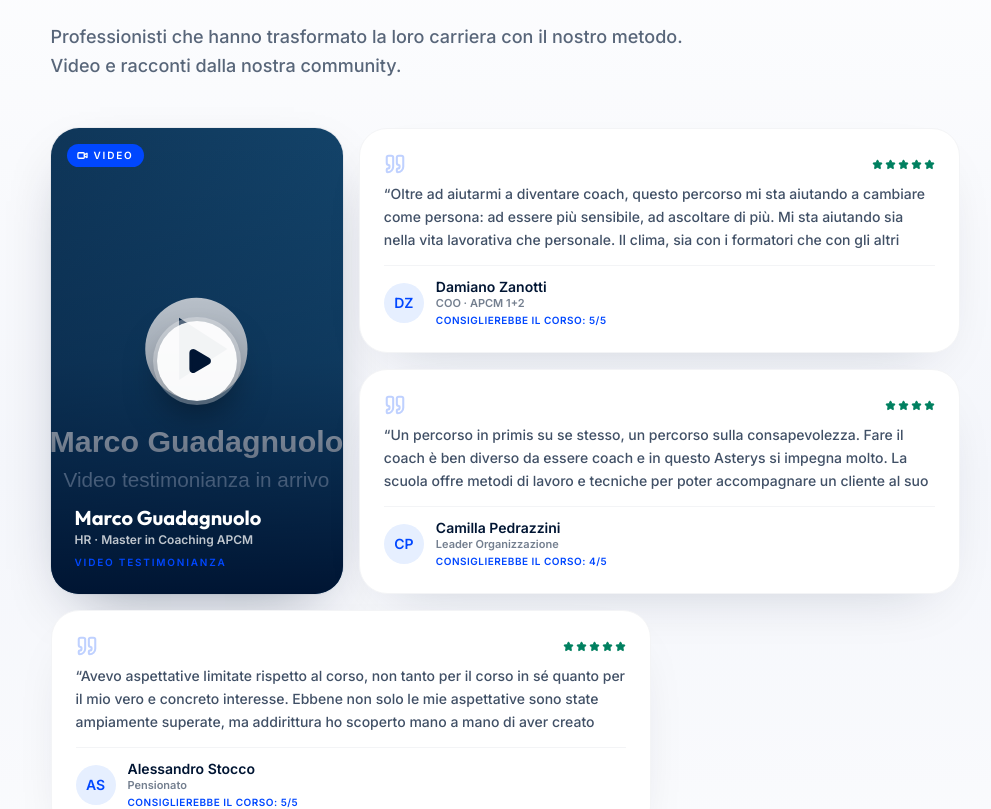
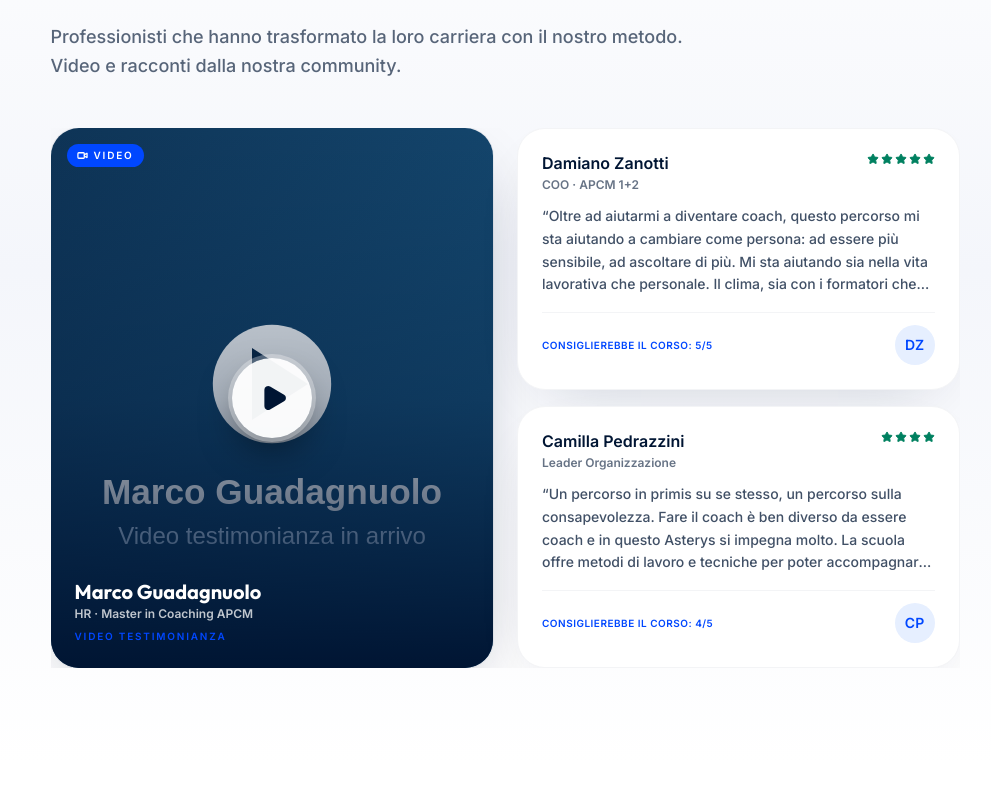
Before and after one commit to danielecolasanti22-wq/asterys-lab---scuola-di-coaching-icf, a React (Vite) app: page / in a window 1280 px wide. Shown: the part 4049-4858 px from the top of the page, without its empty margins (135-1126 px from the left). Built offline with nearby package versions, Linux system fonts and the light colour scheme.

Commit message:
Aggiorna carosello testimonianze home e video Marco

```diff
--- a/src/constants/coursesContent.tsx
+++ b/src/constants/coursesContent.tsx
@@ -270,7 +270,8 @@ export const commonTestimonials: CourseTestimonial[] = [
     quote:
       "Video testimonianza in arrivo: qui comparirà il contributo di Marco Guadagnuolo appena caricato.",
     video: {
-      poster: "/testimonials/posters/marco-guadagnuolo-placeholder.svg"
+      poster: "/testimonials/posters/marco-guadagnuolo-placeholder.svg",
+      src: "/testimonials/videos/marco-guadagnuolo.mp4"
     }
   },
   {
--- a/src/pages/Home.tsx
+++ b/src/pages/Home.tsx
@@ -1,4 +1,4 @@
-import { useState } from 'react';
+import { useEffect, useMemo, useState } from 'react';
 import { Link } from 'react-router-dom';
 import { motion, AnimatePresence } from 'motion/react';
 import {
@@ -448,7 +448,33 @@ const AdvisorBand = () => (
 const Testimonianze = () => {
   const testimonials = commonTestimonials;
   const [activeVideoTestimonial, setActiveVideoTestimonial] = useState<number | null>(null);
+  const [activeSlide, setActiveSlide] = useState(0);
   const tLead = 'text-base sm:text-lg text-brand-navy/65 font-medium leading-relaxed max-w-2xl';
+  const videoTestimonials = useMemo(() => testimonials.filter((t) => t.video), [testimonials]);
+  const textTestimonials = useMemo(() => testimonials.filter((t) => !t.video), [testimonials]);
+  const slides = useMemo(
+    () =>
+      textTestimonials.reduce<Array<{ video: (typeof testimonials)[number]; cards: (typeof testimonials)[number][] }>>(
+        (acc, testimonial, i) => {
+          if (i % 2 === 0) {
+            acc.push({ video: videoTestimonials[Math.min(acc.length, videoTestimonials.length - 1)], cards: [testimonial] });
+          } else {
+            acc[acc.length - 1].cards.push(testimonial);
+          }
+          return acc;
+        },
+        []
+      ),
+    [textTestimonials, videoTestimonials]
+  );
+
+  useEffect(() => {
+    if (slides.length < 2) return;
+    const interval = window.setInterval(() => {
+      setActiveSlide((prev) => (prev + 1) % slides.length);
+    }, 7000);
+    return () => window.clearInterval(interval);
+  }, [slides.length]);
 
   return (
     <section id="testimonianze" className="py-16 lg:py-24 bg-gradient-to-b from-white via-[#F4F6FB] to-white">
@@ -463,24 +489,25 @@ const Testimonianze = () => {
           </p>
         </div>
 
-        <div className="grid grid-cols-1 sm:grid-cols-2 lg:grid-cols-3 gap-3 lg:gap-4 lg:auto-rows-[225px]">
-          {testimonials.map((t, i) => {
-            const isBig = i === 0;
-            const layout = isBig
-              ? 'sm:col-span-2 sm:row-span-2 lg:col-span-1 lg:row-span-2'
-              : 'lg:col-span-2 lg:row-span-1';
-
-            if (t.video) {
-              return (
+        {slides.length > 0 ? (
+          <div className="relative overflow-hidden">
+            <AnimatePresence mode="wait">
+              <motion.div
+                key={activeSlide}
+                initial={{ opacity: 0, x: 36 }}
+                animate={{ opacity: 1, x: 0 }}
+                exit={{ opacity: 0, x: -36 }}
+                transition={{ duration: 0.45, ease: 'easeOut' }}
+                className={`grid grid-cols-1 lg:grid-cols-2 gap-4 lg:gap-6 items-stretch ${activeSlide % 2 === 1 ? 'lg:[&>*:first-child]:order-2' : ''}`}
+              >
                 <button
-                  key={i}
                   type="button"
-                  onClick={() => setActiveVideoTestimonial(i)}
-                  className={`group relative overflow-hidden rounded-[1.5rem] lg:rounded-[1.75rem] text-left ring-1 ring-brand-navy/5 shadow-[0_24px_60px_-28px_rgba(0,21,51,0.45)] min-h-[340px] sm:min-h-[380px] lg:min-h-0 ${layout}`}
+                  onClick={() => setActiveVideoTestimonial(testimonials.findIndex((t) => t.name === slides[activeSlide].video.name))}
+                  className="group relative overflow-hidden rounded-[1.5rem] lg:rounded-[1.75rem] text-left ring-1 ring-brand-navy/5 shadow-[0_24px_60px_-28px_rgba(0,21,51,0.45)] min-h-[340px] sm:min-h-[420px]"
                 >
                   <img
-                    src={t.video.poster}
-                    alt={t.name}
+                    src={slides[activeSlide].video.video?.poster}
+                    alt={slides[activeSlide].video.name}
                     className="absolute inset-0 h-full w-full object-cover transition-transform duration-700 group-hover:scale-105"
                   />
                   <div className="absolute inset-0 bg-gradient-to-t from-brand-navy via-brand-navy/30 to-transparent" />
@@ -488,48 +515,57 @@ const Testimonianze = () => {
                     <Video size={11} strokeWidth={2.75} />
                     Video
                   </div>
-                  {t.video.duration ? (
+                  {slides[activeSlide].video.video?.duration ? (
                     <div className="absolute top-4 right-4 rounded-full bg-black/55 backdrop-blur px-2.5 py-1 text-[10px] font-black text-white tracking-wide">
-                      {t.video.duration}
+                      {slides[activeSlide].video.video?.duration}
                     </div>
                   ) : null}
                   <div className="absolute inset-0 flex items-center justify-center">
                     <span className="inline-flex h-16 w-16 lg:h-20 lg:w-20 items-center justify-center rounded-full bg-white/95 text-brand-navy shadow-[0_16px_40px_-10px_rgba(0,0,0,0.6)] ring-4 ring-white/30 transition-transform duration-300 group-hover:scale-110 group-hover:bg-brand-accent group-hover:text-white">
-                      <Play size={isBig ? 28 : 22} strokeWidth={2.5} className="ml-1" fill="currentColor" />
+                      <Play size={28} strokeWidth={2.5} className="ml-1" fill="currentColor" />
                     </span>
                   </div>
                   <div className="absolute bottom-0 left-0 right-0 p-5 lg:p-6 text-white">
-                    <p className={`font-display font-black leading-tight mb-0.5 ${isBig ? 'text-lg lg:text-xl' : 'text-sm lg:text-base'}`}>{t.name}</p>
-                    <p className="text-[11px] lg:text-xs font-semibold text-white/75 leading-tight">{t.role}</p>
-                    {t.cohort ? (
+                    <p className="font-display font-black leading-tight mb-0.5 text-lg lg:text-xl">{slides[activeSlide].video.name}</p>
+                    <p className="text-[11px] lg:text-xs font-semibold text-white/75 leading-tight">{slides[activeSlide].video.role}</p>
+                    {slides[activeSlide].video.cohort ? (
                       <p className="text-[10px] font-black uppercase tracking-[0.18em] text-brand-accent mt-2">
-                        {t.cohort}
+                        {slides[activeSlide].video.cohort}
                       </p>
                     ) : null}
                   </div>
                 </button>
-              );
-            }
 
-            return (
+                <div className="grid grid-cols-1 gap-4">
+                  {slides[activeSlide].cards.map((t, idx) => (
                     <div
-                key={i}
-                className={`relative flex flex-col bg-white rounded-[1.5rem] lg:rounded-[1.75rem] p-5 lg:p-6 border border-gray-100 shadow-[0_22px_60px_-32px_rgba(0,21,51,0.22)] overflow-hidden ${layout}`}
+                      key={`${t.name}-${idx}`}
+                      className="relative flex flex-col bg-white rounded-[1.5rem] lg:rounded-[1.75rem] p-5 lg:p-6 border border-gray-100 shadow-[0_22px_60px_-32px_rgba(0,21,51,0.22)] overflow-hidden"
                     >
-                <div className="flex items-center justify-between mb-2 shrink-0">
-                  <Quote size={22} className="text-brand-accent/25" strokeWidth={2.25} />
+                      <div className="flex items-start justify-between mb-3 gap-3">
+                        <div>
+                          <p className="text-base font-black text-brand-navy leading-tight">{t.name}</p>
+                          <p className="text-xs font-semibold text-brand-navy/60 mt-1">{t.role}</p>
+                        </div>
                         {t.rating ? (
-                    <div className="flex text-[#008060] gap-0.5">
+                          <div className="flex text-[#008060] gap-0.5 shrink-0">
                             {Array.from({ length: t.rating }).map((_, s) => (
-                        <Star key={s} size={11} fill="currentColor" />
+                              <Star key={s} size={12} fill="currentColor" />
                             ))}
                           </div>
                         ) : null}
                       </div>
-                <p className="text-[13px] lg:text-sm text-brand-navy/75 leading-relaxed font-medium flex-1 mb-3 line-clamp-4 min-h-0">
+                      <p className="text-[13px] lg:text-sm text-brand-navy/75 leading-relaxed font-medium flex-1 mb-4 line-clamp-4 min-h-0">
                         “{t.quote}”
                       </p>
-                <div className="flex items-center gap-3 pt-3 border-t border-gray-100 shrink-0">
+                      <div className="flex items-center justify-between pt-3 border-t border-gray-100 shrink-0">
+                        {t.cohort ? (
+                          <p className="text-[10px] font-black uppercase tracking-wider text-brand-accent truncate">
+                            {t.cohort}
+                          </p>
+                        ) : (
+                          <span />
+                        )}
                         {t.img ? (
                           <img
                             src={t.img}
@@ -541,22 +577,14 @@ const Testimonianze = () => {
                             {t.name.split(' ').map((n) => n[0]).slice(0, 2).join('')}
                           </div>
                         )}
-                  <div className="min-w-0">
-                    <p className="text-sm font-black text-brand-navy leading-tight truncate">{t.name}</p>
-                    <p className="text-[11px] font-semibold text-brand-navy/55 leading-tight mt-0.5 truncate">
-                      {t.role}
-                    </p>
-                    {t.cohort ? (
-                      <p className="text-[10px] font-black uppercase tracking-wider text-brand-accent mt-0.5 truncate">
-                        {t.cohort}
-                      </p>
-                    ) : null}
                       </div>
                     </div>
+                  ))}
                 </div>
-            );
-          })}
+              </motion.div>
+            </AnimatePresence>
           </div>
+        ) : null}
       </div>
 
       <AnimatePresence>
```
Lines whose indentation alone changed are shown as unchanged.
